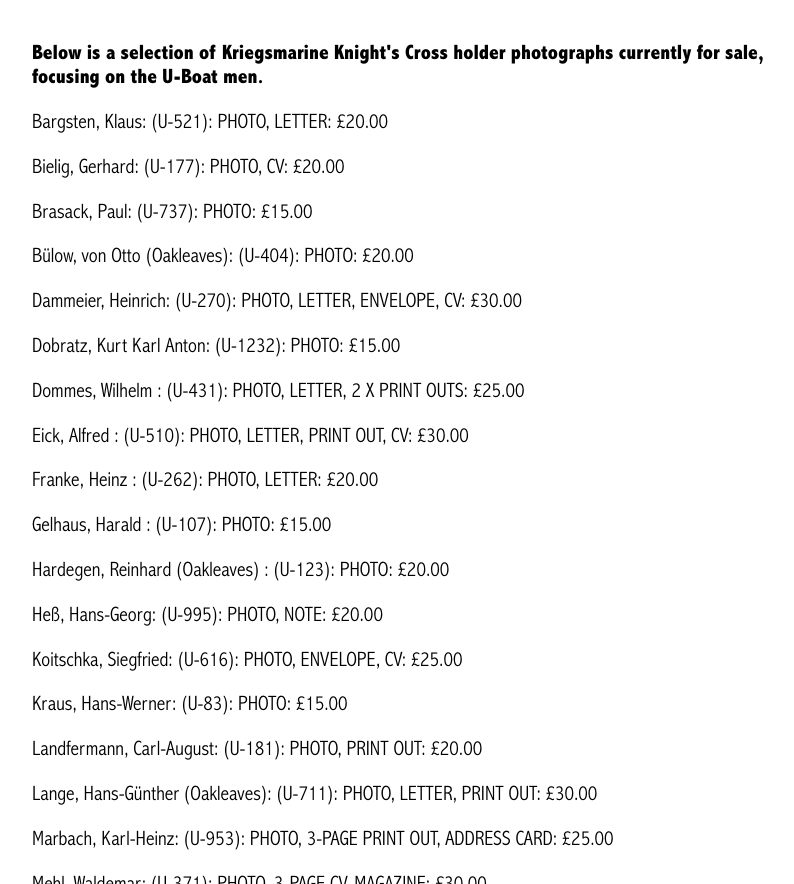
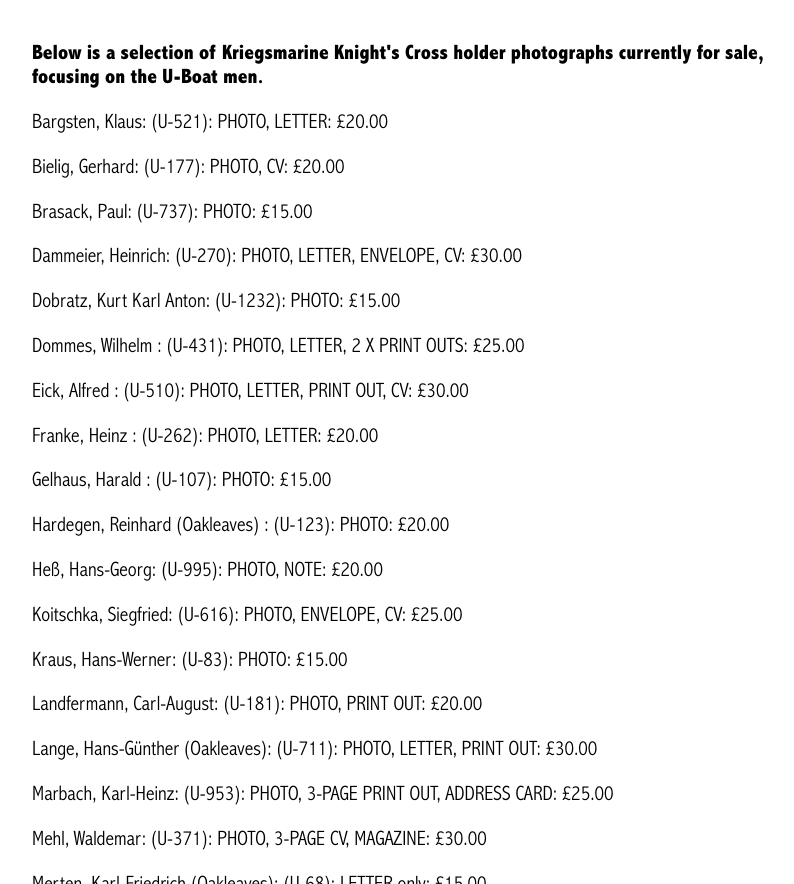
Before and after one commit to lahphotographs/lahphotographs.github.com, a Jekyll site: the page built from kriegsmarine_photos.md, in a window 1280 px wide and 900 px high, scrolled down 1137 px, cut to the strip 16-900 px from the top of the window. Shown: the whole strip, without its empty margins (213-1007 px from the left). Built offline with Jekyll 4.4.1, drawn with Linux system fonts in a browser that asks for light colours.

Commit message:
Update kriegsmarine_photos.md

```diff
--- a/kriegsmarine_photos.md
+++ b/kriegsmarine_photos.md
@@ -18,7 +18,6 @@ class: book_cover
 <p>Bargsten,	Klaus: (U-521):	PHOTO, LETTER: £20.00</p>
 <p>Bielig, Gerhard: (U-177):	PHOTO, CV: £20.00</p>
 <p>Brasack, Paul: (U-737):	PHOTO: £15.00</p>
-<p>Bülow,	von Otto (Oakleaves): (U-404):	PHOTO: £20.00</p>
 <p>Dammeier,	Heinrich: (U-270):	PHOTO, LETTER, ENVELOPE, CV: £30.00</p>
 <p>Dobratz,	Kurt Karl Anton: (U-1232):	PHOTO: £15.00</p>
 <p>Dommes,	Wilhelm	: (U-431):	PHOTO, LETTER, 2 X PRINT OUTS: £25.00</p>
```
